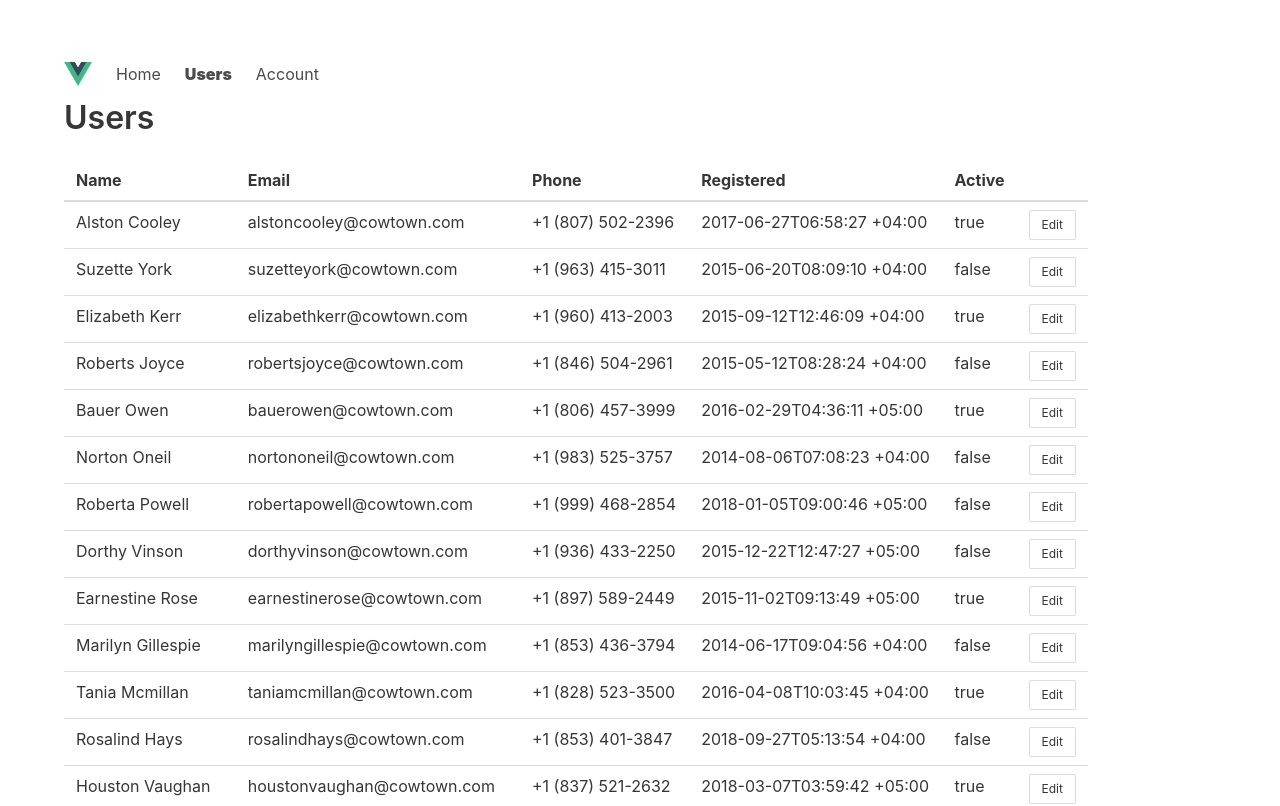
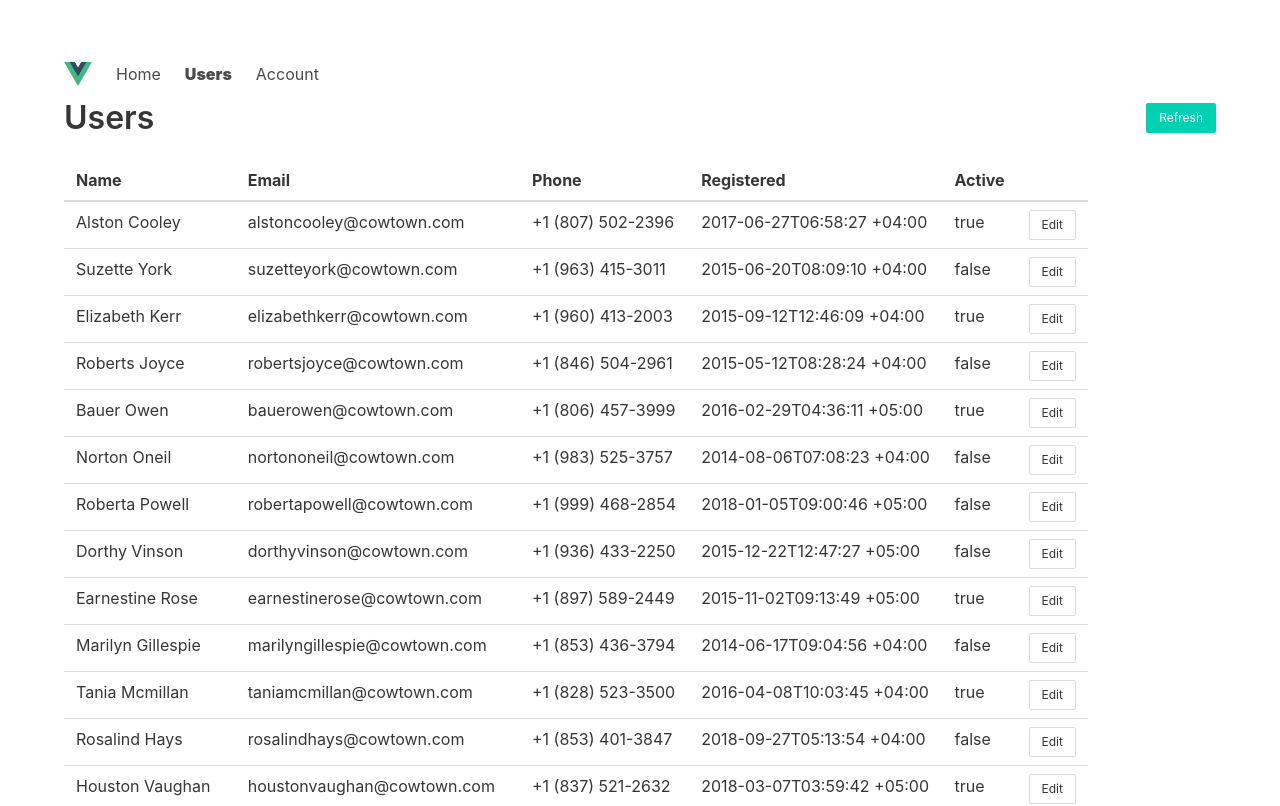
Before and after one commit to evpozdniakov/vuejs-course-2, a Vue app: page /users in a window 1280 px wide. Shown: the top 806 px of the page. Built offline with nearby package versions, Linux system fonts and the light colour scheme; data requests are answered from the project's data file.

Commit message:
Add user reload button

```diff
--- /dev/null
+++ b/src/lib/utils.js
@@ -0,0 +1,13 @@
+/**
+ * How to use:
+ * new Promise(...)
+ *  .then(delay(200))
+ *  .then(...)
+ * @param {number} mls Delay length in milliseconds
+ * @returns {() => Promise}
+ */
+export function delay(mls = 500) {
+  return (...args) => new Promise(resolve => {
+    setTimeout(resolve, mls, ...args)
+  })
+}
--- a/src/views/Users.vue
+++ b/src/views/Users.vue
@@ -1,7 +1,15 @@
 <template>
   <div class="users">
-    <h1 class="title">
+    <h1 class="title level">
       Users
+      <button
+        type="button"
+        class="button is-primary is-small"
+        :disabled="isLoading"
+        @click="loadUsers"
+      >
+        Refresh
+      </button>
     </h1>
     <div
       v-if="isLoading"
@@ -24,6 +32,7 @@
 
 <script>
 import UserList from '@/components/UserList.vue';
+import * as utils from '@/lib/utils';
 
 export default {
   name: 'Home',
@@ -46,8 +55,10 @@ export default {
   },
   methods: {
     loadUsers() {
+      this.isLoading = true;
       return fetch('http://localhost:3000/users')
         .then(response => response.json())
+        .then(utils.delay())
         .then(data => {
           this.users = data;
           this.isLoading = false;
```
